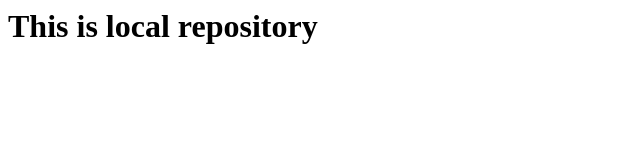
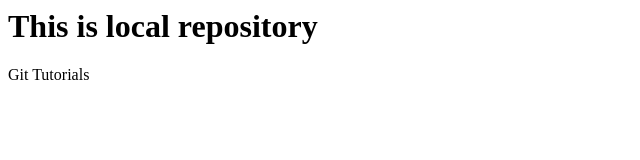
Before and after one commit to BalakistiVijay/Local, a plain HTML site: page index.html in a window 1280 px wide. Shown: the full height of the page, 0-640 px from the left. Drawn offline with Linux system fonts and the light colour scheme.

Commit message:
Added new in Feature

```diff
--- a/index.html
+++ b/index.html
@@ -1 +1,3 @@
 <h1>This is local repository</h1>
+
+<p>Git Tutorials</p>
```
